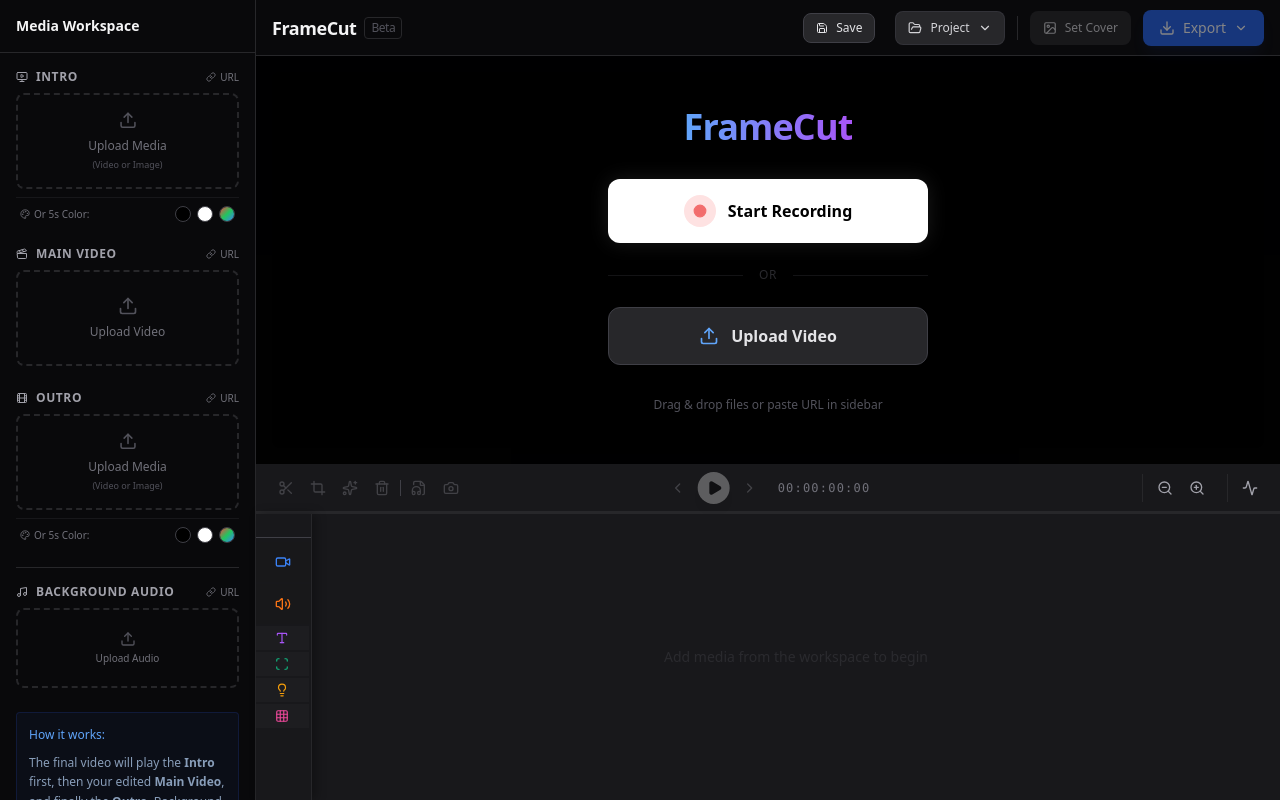
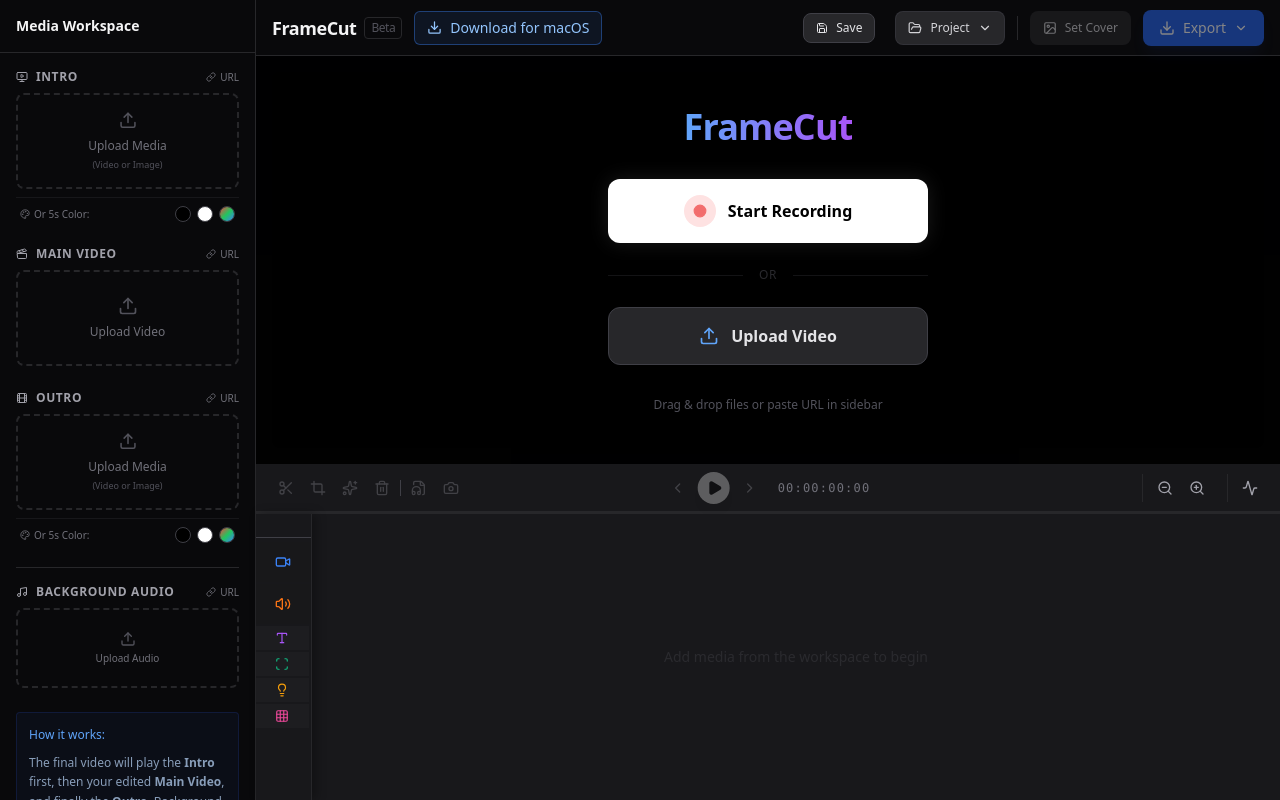
Before and after one commit to innosage-llc/framecut-web-editor, a React (Vite) app: page / in a window 1280 px wide. Built offline with nearby package versions, Linux system fonts and the light colour scheme.

Commit message:
feat: add macOS download button (#18)

```diff
--- a/App.tsx
+++ b/App.tsx
@@ -1,6 +1,6 @@
 
 import React, { useRef, useEffect, useCallback, useState } from 'react';
-import { Circle, StopCircle, CheckCircle, MousePointer2, Upload, Loader2 } from 'lucide-react';
+import { Circle, StopCircle, CheckCircle, Download, MousePointer2, Upload, Loader2 } from 'lucide-react';
 import Player from './components/Player';
 import Timeline from './components/Timeline';
 import Toolbar from './components/Toolbar';
@@ -160,8 +160,19 @@ const App: React.FC = () => {
 
         {/* Top Header Bar - Z-Index bumped to 60 to sit above EmptyState (50) */}
         <header className="h-14 bg-zinc-950 border-b border-zinc-800 flex items-center justify-between px-4 shrink-0 z-[60] relative">
-            <div className="font-semibold text-lg tracking-tight text-zinc-100 flex items-center gap-2">
-                FrameCut <span className="text-zinc-600 font-normal text-xs border border-zinc-800 px-1.5 py-0.5 rounded">Beta</span>
+            <div className="flex items-center gap-3">
+                <div className="font-semibold text-lg tracking-tight text-zinc-100 flex items-center gap-2">
+                    FrameCut <span className="text-zinc-600 font-normal text-xs border border-zinc-800 px-1.5 py-0.5 rounded">Beta</span>
+                </div>
+                <a
+                    href="/download/mac"
+                    className="inline-flex items-center gap-2 rounded-md border border-blue-500/40 bg-blue-500/10 px-3 py-1.5 text-sm font-medium text-blue-300 transition-colors hover:bg-blue-500/20 hover:text-blue-200 focus-visible:outline-none focus-visible:ring-2 focus-visible:ring-blue-400"
+                    aria-label="Download FrameCut for macOS"
+                    title="Download FrameCut for macOS 26 on Apple silicon"
+                >
+                    <Download size={15} aria-hidden="true" />
+                    <span>Download for macOS</span>
+                </a>
             </div>
 
             <HeaderControls
```
